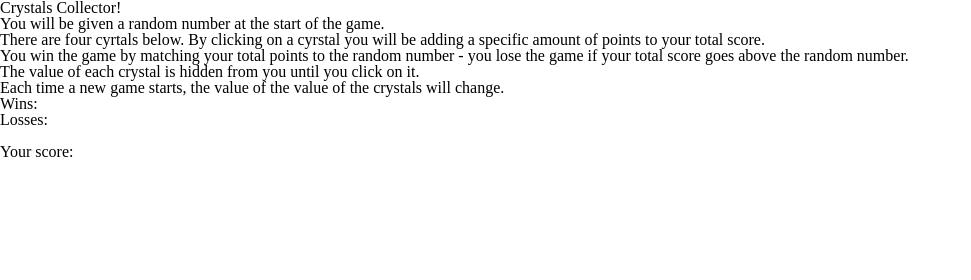
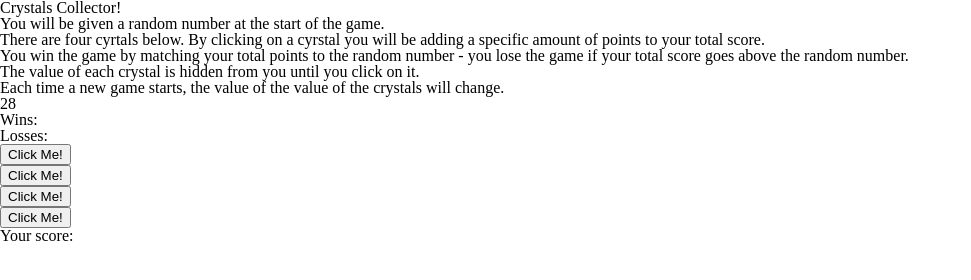
Before and after one commit to mwpeltzer/week-4-game, a plain HTML site: page index.html in a window 1280 px wide. Shown: the whole page, without its empty margins (0-971 px from the left). Drawn offline with nearby package versions, Linux system fonts and the light colour scheme.

Commit message:
final commit

```diff
--- a/assets/javascript/game.js
+++ b/assets/javascript/game.js
@@ -1,3 +1,49 @@
 
-// 1. create code so that the computer generates a random number
-// at the once the page is loaded
+
+	// Creates a user score variable that starts at zero
+	var userScore = 0;
+	var wins = 0;
+	var losses = 0;
+
+	// This creates a random number between 19 and 120
+	var computerRandom = getRandomInt(19, 120);
+	console.log(computerRandom);
+
+	// This creates a random number between 1 and 12 - will be used in each picture div
+	var userRandom = getRandomInt(1, 12);
+	console.log(userRandom);
+
+	// This is a random integer generator between 2 values
+	function getRandomInt(min, max) {
+		return Math.floor(Math.random() * (max-min)) + min;
+		conosle.log(getRandomInt);
+	}
+
+	// Inputs the computers guess to the page
+	$("#computer-random").html(computerRandom);
+
+	// Makes the image divs clickable
+	$("#crystal-div").on("click", function() {
+		alert("you clicked the crystal");
+	});
+
+	// Creates an array of the class gem
+	var gems = $(".gem");
+
+	for (var i=0; i < gems.length; i++) {
+		$(gems[i]).attr("data-crystalvalue", userRandom(min, max));
+
+	}
+
+	// This is as far as I got, so I just did pseudocode for the remainder
+
+
+// 	  Make the crystal variable clickable so that each time it is clicked,
+//    the value is doubled (from whatever integer is selected randomly at the start)
+
+// 	  create an 'if' statement that states if the user matches the computerRandom, an
+//    html appears saying you won and the tally in the wins column goes up by 1
+
+//    if not, "you lost" appers and the loss tally increases by 1
+
+//    at the end of both of these conditionals, the game should restart
--- a/index.html
+++ b/index.html
@@ -11,8 +11,6 @@
 <body>
 
 	<div class="container">
-		<!-- Link to external javascript page -->
-		<script type="text/javascript" src="assets/javascript/game.js"></script>
 
 		<header>Crystals Collector!</header>
 
@@ -35,10 +33,18 @@
 
 		<!-- This is where the pictures of the crystals go and the majority of the code for this project -->
 		<div id="crystal-div">
-			<div id="crystal-1"></div>
-			<div id="crystal-2"></div>
-			<div id="crystal-3"></div>
-			<dir id="crystal-4"></dir>
+			<div id="crystal-1">
+				<button class="gem" type="button">Click Me!</button>
+			</div>
+			<div id="crystal-2">
+				<button class="gem" type="button">Click Me!</button>
+			</div>
+			<div id="crystal-3">
+				<button class="gem" type="button">Click Me!</button>
+			</div>
+			<div id="crystal-4">
+				<button class="gem" type="button">Click Me!</button>
+			</div>
 		</div>
 
 		<!-- This div simply shows the text below -->
@@ -47,8 +53,12 @@
 		<!-- This div displays the users current score -->
 		<div id="your-score"></div>
 
-
 	</div>
 
 </body>
+	 <!-- jQuery -->
+    <script type="text/javascript" src="https://cdnjs.cloudflare.com/ajax/libs/jquery/3.2.1/jquery.min.js"></script>
+
+    <!-- Script -->
+    <script type="text/javascript" src="assets/javascript/game.js"></script>
 </html>
```
Also changed, not shown: assets/images/crystal1.jpg (added), 1 other file.
